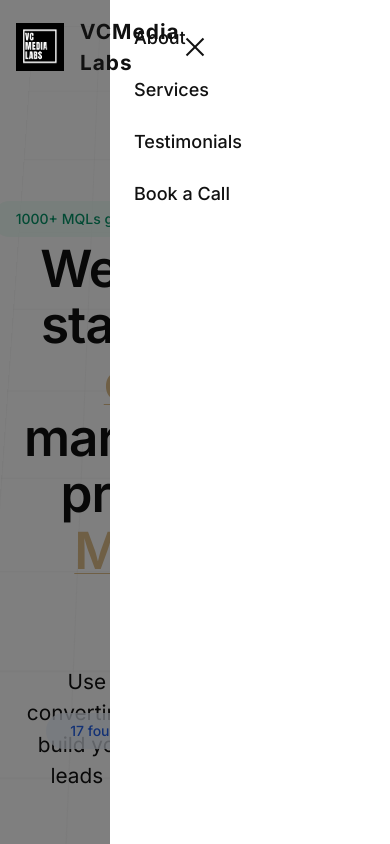
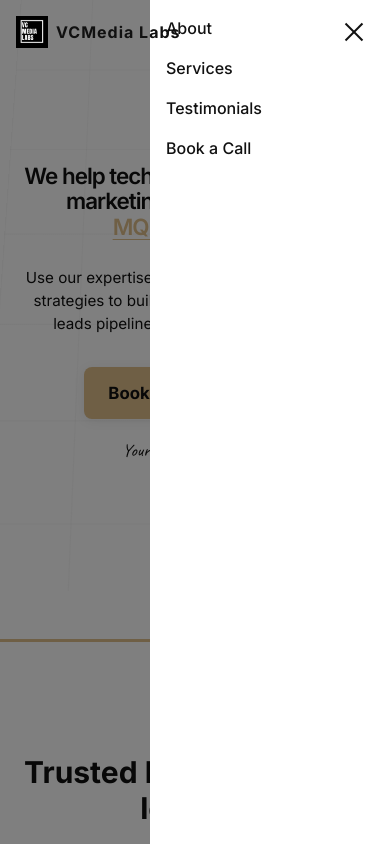
Before and after one commit to sushrutmishra27/VCMedia-revamped, a React (Vite) app: page / in a window 390 px wide. Both pictures are taken after a click on the button "Toggle menu". Shown: the top 844 px of the page. Built offline with nearby package versions, Linux system fonts and the light colour scheme.

Commit message:
Mobile and desktop hero section improvements, hamburger menu right, stats only on desktop, padding fixes

```diff
--- a/src/components/Hero.tsx
+++ b/src/components/Hero.tsx
@@ -10,16 +10,15 @@ const Hero = () => {
       const y = (e.clientY / window.innerHeight - 0.5);
       setMousePosition({ x, y });
     };
-
     window.addEventListener('mousemove', handleMouseMove);
     return () => window.removeEventListener('mousemove', handleMouseMove);
   }, []);
 
   const stats = [
-    { text: '1000+ MQLs generated', color: 'bg-emerald-50/80 text-emerald-600', xRange: 40, yRange: 20, xDir: 1, yDir: 1, style: { left: '3vw', top: '25vh' } },
-    { text: '100M+ impressions', color: 'bg-violet-50/80 text-violet-600', xRange: 40, yRange: 20, xDir: -1, yDir: 1, style: { right: '3vw', top: '30vh' } },
-    { text: '$200K+ pipeline generated', color: 'bg-amber-50/80 text-amber-600', xRange: 30, yRange: 20, xDir: 1, yDir: -1, style: { right: '8vw', bottom: '25vh' } },
-    { text: '17 founder-led brands built', color: 'bg-blue-50/80 text-blue-600', xRange: 30, yRange: 20, xDir: -1, yDir: -1, style: { left: '8vw', bottom: '30vh' } }
+    { text: '1000+ MQLs generated', color: 'bg-emerald-50/80 text-emerald-600', xRange: 40, yRange: 20, xDir: 1, yDir: 1, style: { left: '5vw', top: '22vh', leftMobile: '4vw', topMobile: '18vh' } },
+    { text: '100M+ impressions', color: 'bg-violet-50/80 text-violet-600', xRange: 40, yRange: 20, xDir: -1, yDir: 1, style: { right: '5vw', top: '28vh', rightMobile: '4vw', topMobile: '28vh' } },
+    { text: '$200K+ pipeline generated', color: 'bg-amber-50/80 text-amber-600', xRange: 30, yRange: 20, xDir: 1, yDir: -1, style: { right: '10vw', bottom: '22vh', rightMobile: '8vw', bottomMobile: '18vh' } },
+    { text: '17 founder-led brands built', color: 'bg-blue-50/80 text-blue-600', xRange: 30, yRange: 20, xDir: -1, yDir: -1, style: { left: '10vw', bottom: '28vh', leftMobile: '8vw', bottomMobile: '28vh' } }
   ];
 
   return (
@@ -48,9 +47,9 @@ const Hero = () => {
         }}
       />
 
-      <div className="container mx-auto px-4 flex flex-col items-center justify-center min-h-[50vh] relative z-[2] text-center w-full pt-60 pb-0 mb-0">
+      <div className="container mx-auto px-4 flex flex-col items-center justify-center min-h-[70vh] relative z-[2] text-center w-full pt-8">
         <motion.h1
-          className="text-[3.2rem] font-semibold mb-2 leading-[1.1] tracking-[-1px] text-[#111] max-w-[1000px] mx-auto"
+          className="text-[1.4rem] xs:text-[1.6rem] sm:text-[2.2rem] md:text-[2.8rem] lg:text-[3.3rem] font-semibold mb-4 mt-2 leading-[1.13] tracking-[-1px] text-[#111] mx-auto whitespace-pre-line"
           initial={{ opacity: 0, y: 20 }}
           animate={{ opacity: 1, y: 0 }}
           transition={{ duration: 0.8 }}
@@ -69,7 +68,7 @@ const Hero = () => {
         </motion.h1>
 
         <motion.p
-          className="text-[1.3rem] text-[#111] mt-6 mb-10 max-w-[600px]"
+          className="text-[0.95rem] xs:text-[1.05rem] sm:text-[1.1rem] md:text-[1.25rem] text-[#111] mt-3 md:mt-6 mb-6 md:mb-10 max-w-[95vw] sm:max-w-[600px]"
           initial={{ opacity: 0, y: 20 }}
           animate={{ opacity: 1, y: 0 }}
           transition={{ duration: 0.8, delay: 0.2 }}
@@ -79,7 +78,7 @@ const Hero = () => {
 
         <motion.a
           href="#book-call-section"
-          className="bg-[#dfbf8b] text-[#111] px-11 py-[1.1em] rounded-[10px] font-bold text-[1.25rem] no-underline shadow-[0_2px_12px_rgba(0,0,0,0.07)] transition-colors duration-200 inline-block mt-2 hover:bg-[#e9d6b2]"
+          className="bg-[#dfbf8b] text-[#111] px-6 py-[0.8em] rounded-[8px] font-bold text-[1.05rem] sm:text-[1.15rem] md:text-[1.25rem] no-underline shadow-[0_2px_12px_rgba(0,0,0,0.07)] transition-colors duration-200 inline-block mt-2 hover:bg-[#e9d6b2]"
           initial={{ opacity: 0, y: 20 }}
           animate={{ opacity: 1, y: 0 }}
           transition={{ duration: 0.8, delay: 0.4 }}
@@ -97,11 +96,11 @@ const Hero = () => {
           <div className="w-[60px] h-0 border-b-2 border-[#111] rotate-[-10deg] translate-y-2 mt-0.5" />
         </motion.div>
 
-        {/* Floating Stats - moved further from text */}
+        <div className="hidden lg:block">
           {stats.map((stat, index) => (
             <motion.div
               key={stat.text}
-            className={`absolute ${stat.color} px-6 py-2 rounded-full`}
+              className={`absolute ${stat.color} px-6 py-2 rounded-full z-10`}
               initial={{ opacity: 0 }}
               animate={{
                 opacity: 1,
@@ -119,6 +118,7 @@ const Hero = () => {
             </motion.div>
           ))}
         </div>
+      </div>
     </section>
   );
 };
--- a/src/components/Navbar.tsx
+++ b/src/components/Navbar.tsx
@@ -23,13 +23,13 @@ const Navbar = () => {
           <div className="grid grid-cols-[1fr_auto_1fr] items-center py-4">
             <motion.a
               href="/"
-              className="flex items-center gap-4 justify-self-start"
+              className="flex items-center gap-2 md:gap-4 justify-self-start"
               initial={{ opacity: 0 }}
               animate={{ opacity: 1 }}
               transition={{ duration: 0.5 }}
             >
-              <img src="/logo.png" alt="VCMedia Labs" className="h-12 w-12 object-contain" />
-              <span className="font-bold text-[1.3rem] tracking-[1px] text-[#111]">VCMedia Labs</span>
+              <img src="/logo.png" alt="VCMedia Labs" className="h-8 w-8 md:h-12 md:w-12 object-contain" />
+              <span className="font-bold text-[1rem] md:text-[1.3rem] tracking-[1px] text-[#111]">VCMedia Labs</span>
             </motion.a>
 
             <div className="hidden md:flex gap-[2.2rem] items-center justify-self-center">
@@ -51,8 +51,10 @@ const Navbar = () => {
               >
                 Book a Call
               </a>
+            </div>
+            {/* Hamburger menu absolutely on right for mobile */}
             <button
-                className="md:hidden flex flex-col gap-[6px] p-2"
+              className="md:hidden flex flex-col gap-[6px] p-2 absolute right-4 top-1/2 -translate-y-1/2 z-50"
               onClick={() => setIsMobileMenuOpen(!isMobileMenuOpen)}
               aria-label="Toggle menu"
             >
@@ -60,7 +62,6 @@ const Navbar = () => {
               <span className={`w-6 h-[2px] bg-[#111] transition-opacity duration-300 ${isMobileMenuOpen ? 'opacity-0' : ''}`} />
               <span className={`w-6 h-[2px] bg-[#111] transition-transform duration-300 ${isMobileMenuOpen ? '-rotate-45 -translate-y-2' : ''}`} />
             </button>
-            </div>
           </div>
         </div>
       </nav>
@@ -80,33 +81,33 @@ const Navbar = () => {
               animate={{ x: 0 }}
               exit={{ x: '100%' }}
               transition={{ type: 'tween', duration: 0.3 }}
-              className="absolute right-0 top-0 bottom-0 w-[280px] bg-white p-6 flex flex-col gap-6"
+              className="absolute right-0 top-0 bottom-0 w-[240px] md:w-[280px] bg-white p-4 md:p-6 flex flex-col gap-4 md:gap-6"
               onClick={e => e.stopPropagation()}
             >
               <a
                 href="#who-we-are-section"
-                className="text-lg font-medium text-[#111] hover:text-[#dfbf8b] transition-colors"
+                className="text-base md:text-lg font-medium text-[#111] hover:text-[#dfbf8b] transition-colors"
                 onClick={() => setIsMobileMenuOpen(false)}
               >
                 About
               </a>
               <a
                 href="#services-section"
-                className="text-lg font-medium text-[#111] hover:text-[#dfbf8b] transition-colors"
+                className="text-base md:text-lg font-medium text-[#111] hover:text-[#dfbf8b] transition-colors"
                 onClick={() => setIsMobileMenuOpen(false)}
               >
                 Services
               </a>
               <a
                 href="#testimonials-section"
-                className="text-lg font-medium text-[#111] hover:text-[#dfbf8b] transition-colors"
+                className="text-base md:text-lg font-medium text-[#111] hover:text-[#dfbf8b] transition-colors"
                 onClick={() => setIsMobileMenuOpen(false)}
               >
                 Testimonials
               </a>
               <a
                 href="#book-call-section"
-                className="text-lg font-medium text-[#111] hover:text-[#dfbf8b] transition-colors"
+                className="text-base md:text-lg font-medium text-[#111] hover:text-[#dfbf8b] transition-colors"
                 onClick={() => setIsMobileMenuOpen(false)}
               >
                 Book a Call
--- a/src/components/Testimonials.tsx
+++ b/src/components/Testimonials.tsx
@@ -59,10 +59,10 @@ const Testimonials = () => {
   ];
 
   return (
-    <section className="testimonials-section py-12 overflow-hidden">
-      <div className="container mx-auto px-4 mb-12">
+    <section id="testimonials-section" className="testimonials-section py-8 md:py-12 overflow-hidden">
+      <div className="container mx-auto px-4 mb-8 md:mb-12">
         <motion.h2
-          className="text-[2.8rem] font-black text-center mb-12 tracking-[1px] text-[#111]"
+          className="text-[2rem] md:text-[2.8rem] font-black text-center mb-8 md:mb-12 tracking-[1px] text-[#111]"
           initial={{ opacity: 0, y: 20 }}
           whileInView={{ opacity: 1, y: 0 }}
           viewport={{ once: true }}
@@ -75,31 +75,31 @@ const Testimonials = () => {
       <div className="marquee-container">
         {/* First Row - Moving Right */}
         <div className="relative">
-          <div className="flex gap-8 animate-marquee-right">
+          <div className="flex gap-4 md:gap-8 animate-marquee-right">
             {[...testimonials1, ...testimonials1].map((testimonial, index) => (
               <div
                 key={index}
-                className="testimonial-card bg-white rounded-2xl p-8 shadow-soft border-2 border-[#dfbf8b] min-w-[400px] max-w-[400px] hover:scale-105 hover:-translate-y-1 transition-transform duration-200"
+                className="testimonial-card bg-white rounded-2xl p-4 md:p-8 shadow-soft border-2 border-[#dfbf8b] min-w-[280px] md:min-w-[400px] max-w-[280px] md:max-w-[400px] hover:scale-105 hover:-translate-y-1 transition-transform duration-200"
               >
-                <div className="text-[1.08rem] leading-[1.6] text-[#111] mb-4">{testimonial.text}</div>
-                <div className="font-bold text-[1.18rem] text-[#111]">{testimonial.name}</div>
-                <div className="text-[0.98rem] text-[#444] italic whitespace-pre-line">{testimonial.title}</div>
+                <div className="text-[0.9rem] md:text-[1.08rem] leading-[1.6] text-[#111] mb-4">{testimonial.text}</div>
+                <div className="font-bold text-[1rem] md:text-[1.18rem] text-[#111]">{testimonial.name}</div>
+                <div className="text-[0.8rem] md:text-[0.98rem] text-[#444] italic whitespace-pre-line">{testimonial.title}</div>
               </div>
             ))}
           </div>
         </div>
 
         {/* Second Row - Moving Left */}
-        <div className="relative mt-8">
-          <div className="flex gap-8 animate-marquee-left">
+        <div className="relative mt-4 md:mt-8">
+          <div className="flex gap-4 md:gap-8 animate-marquee-left">
             {[...testimonials2, ...testimonials2].map((testimonial, index) => (
               <div
                 key={index}
-                className="testimonial-card bg-white rounded-2xl p-8 shadow-soft border-2 border-[#dfbf8b] min-w-[400px] max-w-[400px] hover:scale-105 hover:-translate-y-1 transition-transform duration-200"
+                className="testimonial-card bg-white rounded-2xl p-4 md:p-8 shadow-soft border-2 border-[#dfbf8b] min-w-[280px] md:min-w-[400px] max-w-[280px] md:max-w-[400px] hover:scale-105 hover:-translate-y-1 transition-transform duration-200"
               >
-                <div className="text-[1.08rem] leading-[1.6] text-[#111] mb-4">{testimonial.text}</div>
-                <div className="font-bold text-[1.18rem] text-[#111]">{testimonial.name}</div>
-                <div className="text-[0.98rem] text-[#444] italic whitespace-pre-line">{testimonial.title}</div>
+                <div className="text-[0.9rem] md:text-[1.08rem] leading-[1.6] text-[#111] mb-4">{testimonial.text}</div>
+                <div className="font-bold text-[1rem] md:text-[1.18rem] text-[#111]">{testimonial.name}</div>
+                <div className="text-[0.8rem] md:text-[0.98rem] text-[#444] italic whitespace-pre-line">{testimonial.title}</div>
               </div>
             ))}
           </div>
```
Lines whose indentation alone changed are shown as unchanged.
